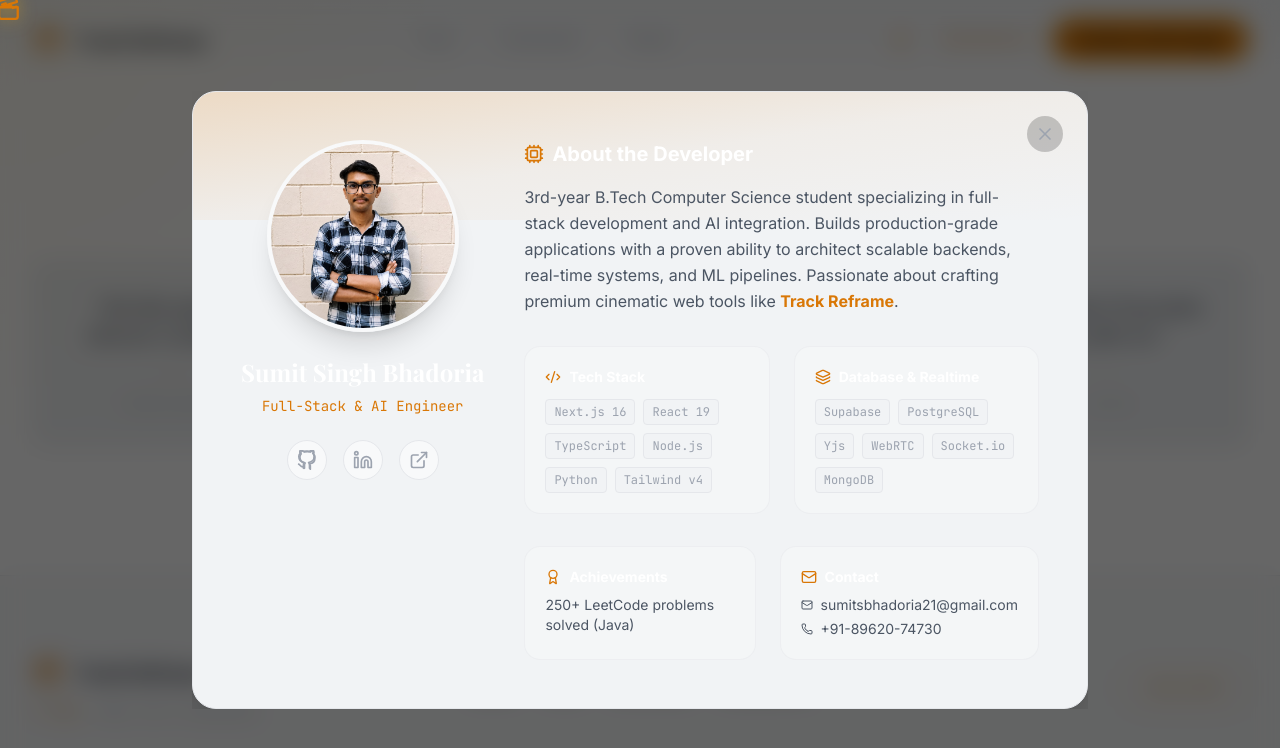
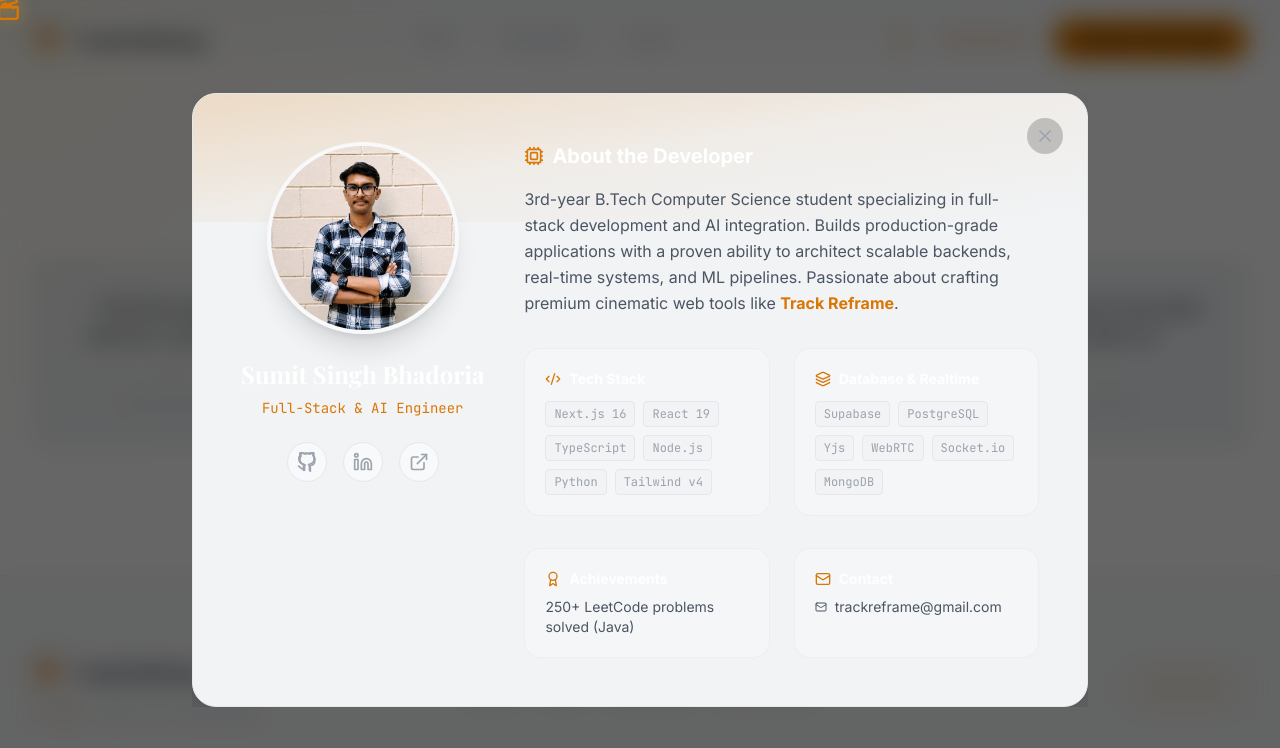
Before and after one commit to SSbhadoria21/Track-Reframe, a Next.js app: page / in a window 1280 px wide. Both pictures are taken after a click on the button "DEVELOPER". Shown: the part 2186-2934 px from the top of the page. Built offline with nearby package versions, Linux system fonts and the light colour scheme; no server answers; a web font is replaced by a local one.

Commit message:
chore: update contact info in developer modal to use project email

```diff
--- a/src/components/layout/DeveloperModal.tsx
+++ b/src/components/layout/DeveloperModal.tsx
@@ -163,8 +163,7 @@ export function DeveloperModal({ isOpen, onClose }: DeveloperModalProps) {
                           <Mail className="w-4 h-4 text-amber" />
                           <h4 className="text-sm font-bold text-white">Contact</h4>
                         </div>
-                        <p className="text-sm text-text-secondary flex items-center gap-2"><Mail className="w-3 h-3"/> sumitsbhadoria21@gmail.com</p>
-                        <p className="text-sm text-text-secondary flex items-center gap-2 mt-1"><Phone className="w-3 h-3"/> +91-89620-74730</p>
+                        <p className="text-sm text-text-secondary flex items-center gap-2"><Mail className="w-3 h-3"/> trackreframe@gmail.com</p>
                       </div>
                     </div>
 
```
